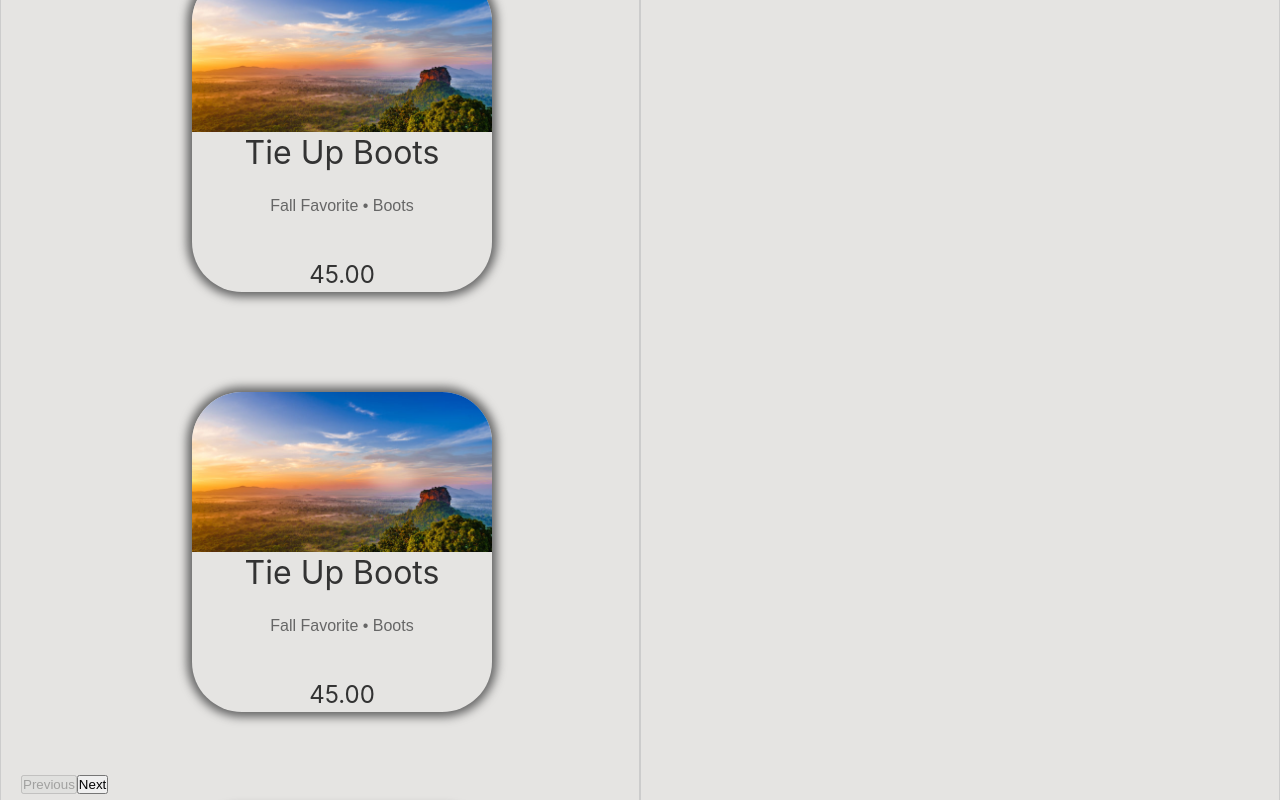
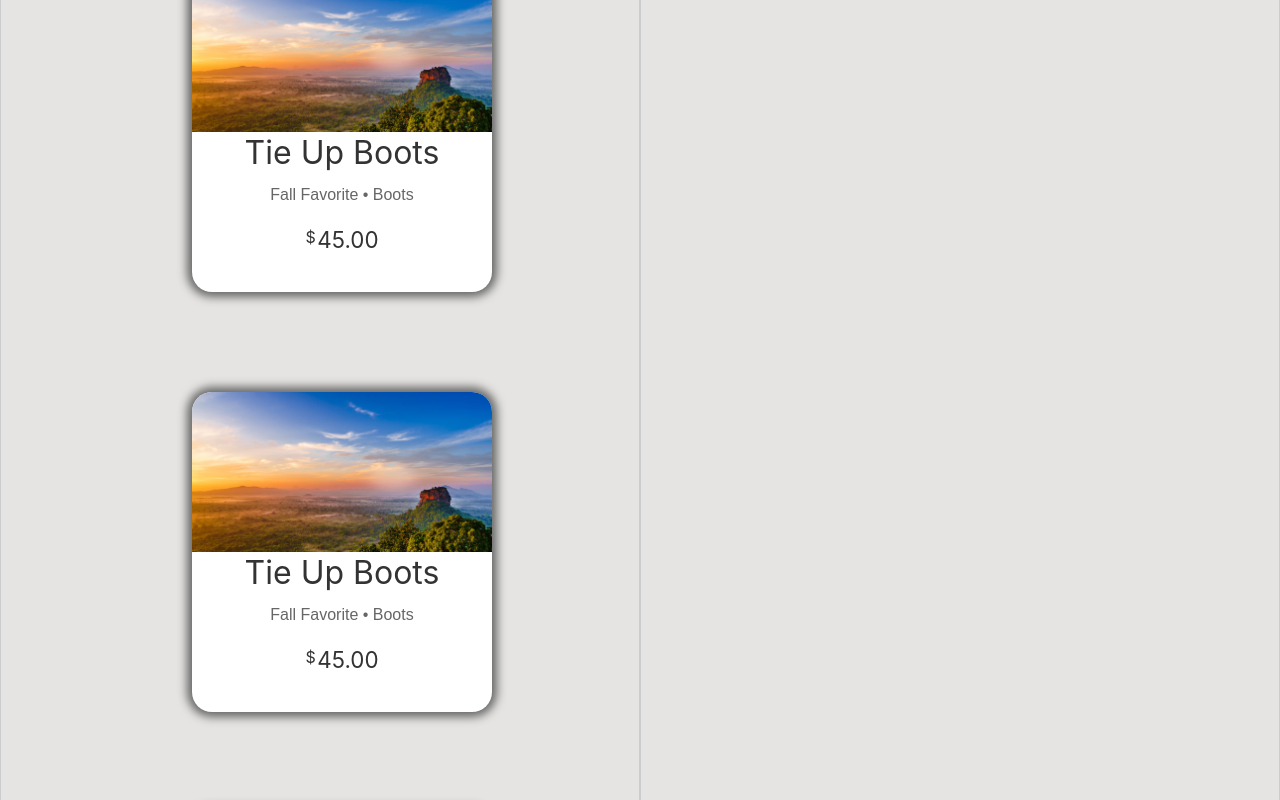
Before and after one commit to Sahani99/Ceyvoy, a React (Create React App) app: page /Locations.js in a window 1280 px wide. Shown: the part 200-1000 px from the top of the page. Built offline with nearby package versions, Linux system fonts and the light colour scheme.

Commit message:
Location selector added

```diff
--- a/src/pages/Locations.js
+++ b/src/pages/Locations.js
@@ -3,8 +3,8 @@
 
 function Locations() {
   const [currentPage, setCurrentPage] = useState(1);
-  const totalPages = 4; // Assuming you have 4 pages of static images
-  const itemsPerPage = 4; // Number of items per page
+  const totalPages = 4;
+  const itemsPerPage = 4;
 
   // Array of static images
   const images = [
@@ -88,6 +88,7 @@
     },
   ];
 
+
   const handleNextPage = () => {
     if (currentPage < totalPages) {
       setCurrentPage(currentPage + 1);
@@ -100,15 +101,11 @@
     }
   };
 
-  // Calculate start and end index for pagination
   const startIndex = (currentPage - 1) * itemsPerPage;
   const endIndex = startIndex + itemsPerPage;
-
-  // Slice the images array based on currentPage and itemsPerPage
   const visibleImages = images.slice(startIndex, endIndex);
 
   return (
-
     <div id="locations">
       <div className="Lselector">
         <div className="wrapper">
@@ -122,7 +119,6 @@
             />
           ))}
         </div>
-
         <div className="pagination">
           <button onClick={handlePrevPage} disabled={currentPage === 1} className="pagebtn">
             Previous
@@ -147,7 +143,6 @@
         <h2 className="card__title">{title}</h2>
         <p className="card__description">{description}</p>
         <h3 className="card__price">{price}</h3>
-        {/* <button className="card__btn">Add to Cart</button> */}
       </div>
     </div>
   );
--- a/src/styles/Locations.css
+++ b/src/styles/Locations.css
@@ -1,17 +1,7 @@
-/*
-
-
-*,
-*::before,
-*::after {
-  box-sizing: border-box;
-  margin: 0;
-  padding: 0;
-} */
-
 #locations {
   display: flex;
   min-height: max-content;
+  flex-direction: row; /* Map on right, locations on left */
 }
 
 .Lselector, .map {
@@ -20,86 +10,100 @@
   border: 1px solid #ccc;
 }
 
-
 .wrapper {
   margin-top: 40px;
   display: grid;
-  gap: 100px;
-  /* grid-template-columns: 1fr; */
+  gap: 100px; /* Adjust gap for better spacing */
   justify-content: center;
-  height: 100vh;
+  height: auto; /* Adjust height to fit content */
+  grid-template-columns: repeat(auto-fit, minmax(14rem, 16rem));
 }
 
 .card {
-  box-shadow: 0 0 10px 5px ;
-  border-radius: 50px 50px 50px 50px;
+  box-shadow: 0 0 10px 5px;
+  border-radius: 20px;
   height: 320px;
   width: 300px;
   display: flex;
+  flex-direction: column; /* Ensure flex direction is column */
   font-size: medium;
+  background-color: #fff; /* Add background color for better visibility */
+  text-align: center;
+}
 
-img {
+.card img {
   height: 50%;
   object-fit: cover;
-    border-radius: 50px 50px 0px 0px;
+  border-radius: 20px 20px 0 0;
 }
 
-.card.body {
-    /* margin: 1rem; */
+.card .card__body {
+  padding: 10px;
   height: fit-content;
 }
-.card.title {
+
+.card .card__title {
   line-height: 1.4rem;
   margin-bottom: 0.5rem;
 }
-  .card.description {
+
+.card .card__description {
   line-height: 1.2rem;
 }
-  .card.price {
+
+.card .card__price {
   font-size: 1.4rem;
   margin-top: 0.6rem;
+}
 
-    &::before {
+.card .card__price::before {
   content: "$";
   font-size: 1rem;
   position: relative;
   top: -0.3rem;
   padding-right: 0.1rem;
 }
+
+.pagination {
+  display: flex;
+  justify-content: center;
+  margin-top: 20px;
 }
 
-  .pagebtn {
+.pagination .pagebtn {
   border: 0;
-    height: 100%;
-    padding: 5px 15px;
+  padding: 10px 20px;
   background: #221069;
-    font-size: 30px;
-    color: #580b0b;
-    position: relative;
-    right: -100px;
-    /* opacity: 0; */
-    transition: all 0.5s;
-
-    &:hover {
-      color: clr-primary;
-    }
-  }
+  font-size: 1rem;
+  color: #fff;
+  margin: 0 10px;
+  cursor: pointer;
+  transition: all 0.3s ease;
 }
 
-@media screen and (min-width: 668px) {
-  .wrapper {
-    grid-template-columns: repeat(auto-fit, minmax(14rem, 16rem));
-    flex-direction: column;
+.pagination .pagebtn:hover {
+  background-color: #580b0b;
 }
 
-  .card {
-    flex-direction: column;
-    text-align: center;
-    min-width: 14rem;
 
-    &__img {
-      width: 100%;
-      height: 12rem;
+
+@media screen and (max-width: 668px) {
+
+  #locations {
+    flex-direction: column-reverse; /* Display map at the top in mobile view */
   }
+
+
+  .pagination {
+    justify-content: space-around; /* Adjust pagination button alignment */
   }
+  .wrapper {
+    margin-top: 40px;
+    display: grid;
+    justify-content: center;
+    height: auto; /* Adjust height to fit content */
+    grid-template-columns:max-content;
+
   }
+
+}
```
Lines whose indentation alone changed are shown as unchanged.
